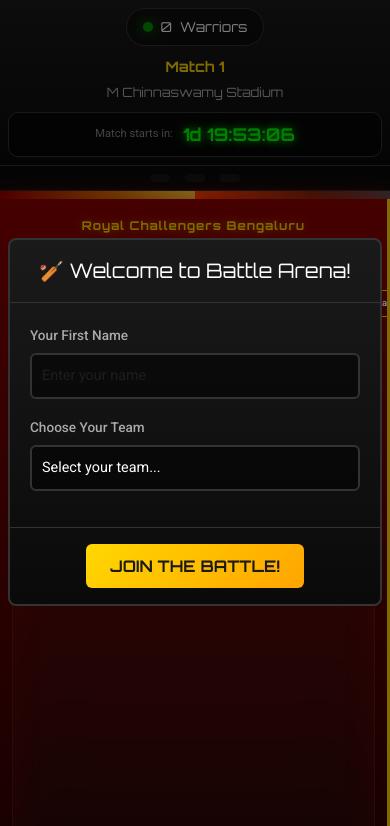
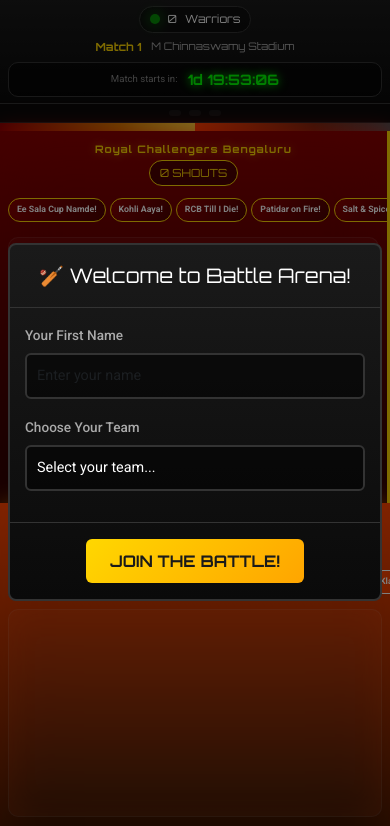
Before and after one commit to hackin2minutes-oss/ipl-FanWar, a plain HTML site: page index.html in a window 390 px wide. Shown: the top 826 px of the page. Drawn offline with nearby package versions, Linux system fonts and the light colour scheme.

Commit message:
Mobile optimization

```diff
--- a/css/styles.css
+++ b/css/styles.css
@@ -921,29 +921,172 @@
     .global-header {
         flex-direction: column;
         text-align: center;
+        padding: 6px 8px;
+        gap: 6px;
+    }
+
+    .live-listeners {
+        font-size: 0.7rem;
+        padding: 4px 10px;
+    }
+
+    .match-info {
+        flex-direction: row;
+        gap: 10px;
+    }
+
+    .match-number {
+        font-size: 0.7rem;
+    }
+
+    .venue {
+        font-size: 0.65rem;
+    }
+
+    .countdown-timer {
+        width: 100%;
+        justify-content: center;
+        padding: 6px 10px;
+    }
+
+    .countdown-label {
+        font-size: 0.6rem;
+    }
+
+    .countdown-time {
+        font-size: 0.9rem;
+    }
+
+    .poll-results-bar {
+        padding: 6px 10px;
+        gap: 8px;
+    }
+
+    .poll-result-item {
+        font-size: 0.55rem;
+        padding: 3px 6px;
+    }
+
+    .main-container {
+        height: calc(100vh - 100px);
+    }
+
+    .row.h-100 {
+        flex-direction: column;
+    }
+
+    .row.h-100 > [class*="col"] {
+        width: 100%;
+        height: 50%;
+    }
+
+    .team-header {
         padding: 8px;
     }
 
-    .match-info { flex-direction: column; gap: 5px; }
-    .countdown-timer { width: 100%; justify-content: center; }
+    .team-header h1 {
+        font-size: 0.65rem;
+        margin: 4px 0;
+    }
 
-    .scoreboard { padding: 10px; flex-wrap: wrap; gap: 10px; }
-    .score-team .team-name { font-size: 1rem; }
-    .score-value { font-size: 1.3rem; }
+    .shout-count {
+        font-size: 0.7rem;
+        padding: 4px 10px;
+    }
 
-    .team-logo-img { width: 40px; height: 40px; }
-    .header-team-logo { width: 50px; height: 50px; }
-    .team-header h1 { font-size: 0.75rem; }
+    .sledge-bar {
+        padding: 4px 8px;
+    }
 
-    .sledge-chip { padding: 5px 8px; font-size: 0.6rem; }
-    .input-area { padding: 8px; }
-    .emoji-btn { width: 32px; height: 32px; }
-    .shout-btn { padding: 6px 12px; font-size: 0.7rem; }
+    .sledge-track {
+        gap: 4px;
+    }
 
-    .event-emoji { font-size: 60px; }
-    .event-emoji.silence { font-size: 50px; top: 20%; left: 70%; }
+    .sledge-chip {
+        padding: 4px 8px;
+        font-size: 0.55rem;
+    }
 
-    .event-buttons { grid-template-columns: repeat(2, 1fr); }
+    .chat-container {
+        padding: 6px 8px;
+    }
+
+    .chat-messages {
+        padding: 8px;
+        gap: 6px;
+    }
+
+    .chat-message {
+        padding: 6px 10px;
+        font-size: 0.8rem;
+    }
+
+    .chat-message .nickname {
+        font-size: 0.7rem;
+    }
+
+    .chat-message .text {
+        font-size: 0.8rem;
+    }
+
+    .input-area {
+        padding: 6px 8px;
+        gap: 6px;
+    }
+
+    .emoji-btn {
+        width: 32px;
+        height: 32px;
+        font-size: 1rem;
+    }
+
+    .message-input {
+        padding: 8px 10px;
+        font-size: 0.85rem;
+    }
+
+    .shout-btn {
+        padding: 8px 14px;
+        font-size: 0.75rem;
+    }
+
+    .event-emoji {
+        font-size: 60px;
+    }
+
+    .event-emoji.silence {
+        font-size: 40px;
+        top: 15%;
+        left: 65%;
+    }
+
+    .event-buttons {
+        grid-template-columns: repeat(2, 1fr);
+        gap: 6px;
+    }
+
+    .event-btn {
+        padding: 8px;
+        font-size: 0.65rem;
+    }
+
+    .modal-body {
+        padding: 15px;
+    }
+
+    .form-control, .form-select {
+        padding: 10px;
+        font-size: 0.9rem;
+    }
+
+    .poll-question {
+        font-size: 0.9rem;
+    }
+
+    .poll-btn {
+        padding: 10px 20px;
+        font-size: 0.9rem;
+    }
 }
 
 .chat-messages::-webkit-scrollbar { width: 5px; }
--- a/index.html
+++ b/index.html
@@ -2,7 +2,9 @@
 <html lang="en">
 <head>
     <meta charset="UTF-8">
-    <meta name="viewport" content="width=device-width, initial-scale=1.0">
+    <meta name="viewport" content="width=device-width, initial-scale=1.0, maximum-scale=1.0, user-scalable=no">
+    <meta name="apple-mobile-web-app-capable" content="yes">
+    <meta name="mobile-web-app-capable" content="yes">
     <title>IPL Battle Arena</title>
     <link href="https://cdn.jsdelivr.net/npm/bootstrap@5.3.2/dist/css/bootstrap.min.css" rel="stylesheet">
     <link rel="stylesheet" href="css/styles.css">
```
